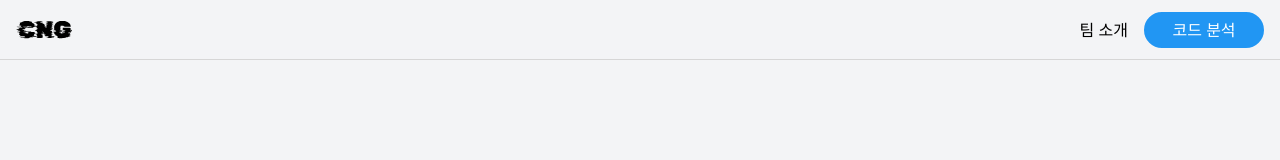
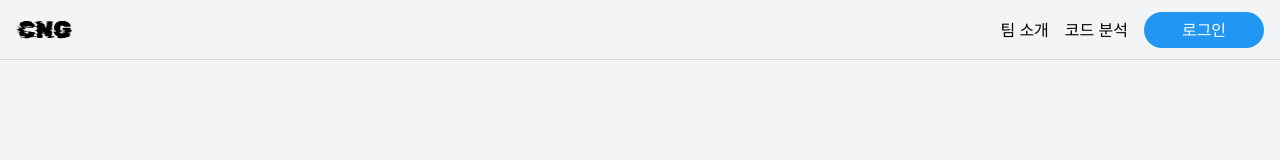
Before and after one commit to Code-Security-Solution/frontend, a React (Vite) app: page / in a window 1280 px wide. Shown: the top 160 px of the page. Built offline with nearby package versions, Linux system fonts and the light colour scheme; a web font is replaced by a local one.

Commit message:
feat: 분석 버튼을 로그인 버튼으로 수정

```diff
--- a/src/components/common/Header/index.tsx
+++ b/src/components/common/Header/index.tsx
@@ -17,6 +17,10 @@ const Header = () => {
     navigate('/');
   };
 
+  const handleClickLoginButton = () => {
+    navigate('/login');
+  };
+
   return (
     <S.HeaderContainer>
       <S.LogoIcon src={LogoIcon} alt="" onClick={handleClickLogoIcon} />
@@ -24,9 +28,12 @@ const Header = () => {
         <S.MenuList>
           <S.MenuWrapper onClick={handleClickTeamInfoButton}>팀 소개</S.MenuWrapper>
         </S.MenuList>
-        <S.AnalysisButton styleType="secondary" onClick={handleClickAnalysisButton}>
-          코드 분석
-        </S.AnalysisButton>
+        <S.MenuList>
+          <S.MenuWrapper onClick={handleClickAnalysisButton}>코드 분석</S.MenuWrapper>
+        </S.MenuList>
+        <S.LoginButton styleType="secondary" onClick={handleClickLoginButton}>
+          로그인
+        </S.LoginButton>
       </S.NavBarContainer>
     </S.HeaderContainer>
   );
--- a/src/components/common/Header/styles.ts
+++ b/src/components/common/Header/styles.ts
@@ -39,7 +39,7 @@ export const MenuWrapper = styled.li`
   ${({ theme }) => theme.fonts.mediumBody}
 `;
 
-export const AnalysisButton = styled(Button)`
+export const LoginButton = styled(Button)`
   height: 3.6rem;
   border-radius: 1.8rem;
   ${({ theme }) => theme.fonts.mediumBody}
```
